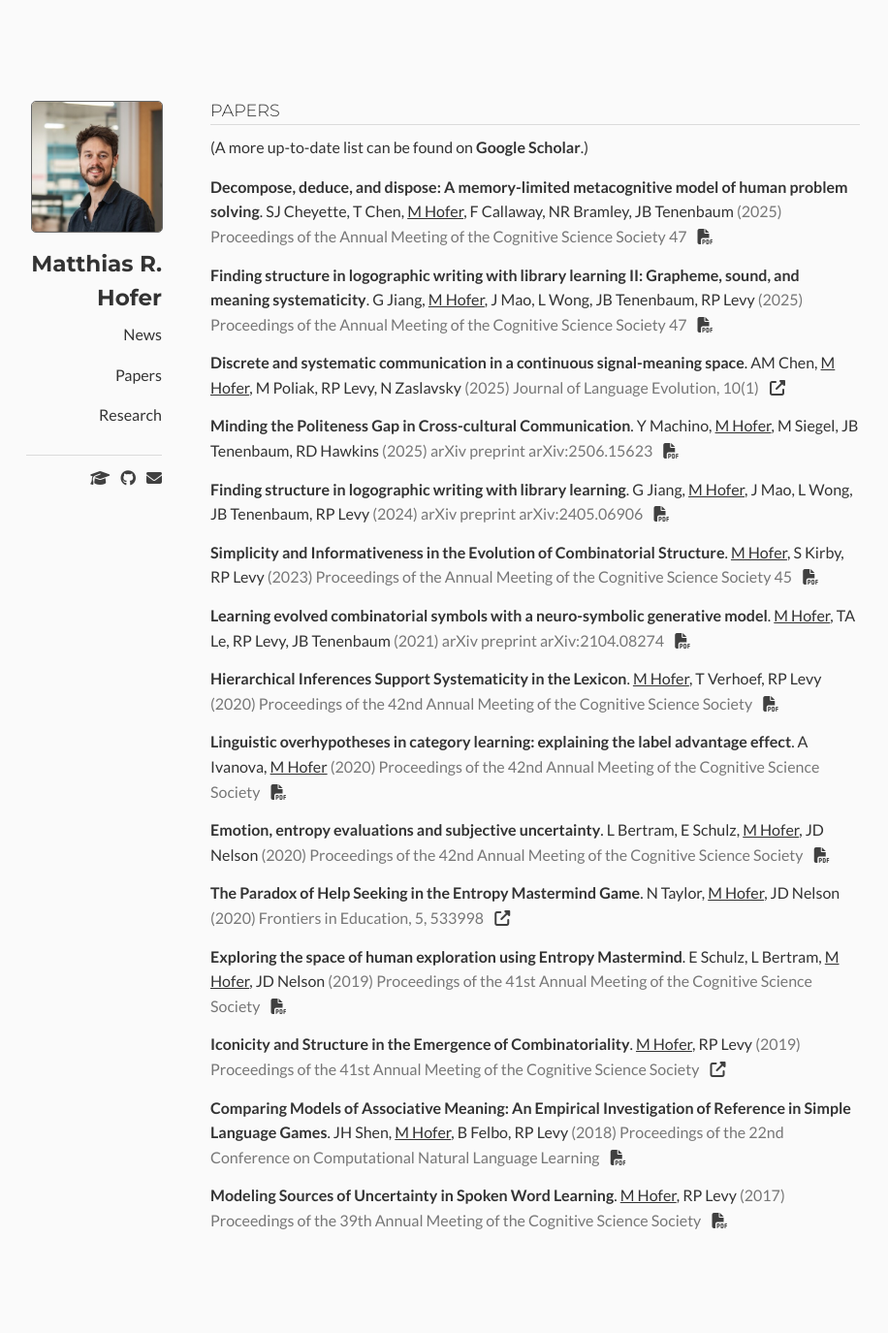
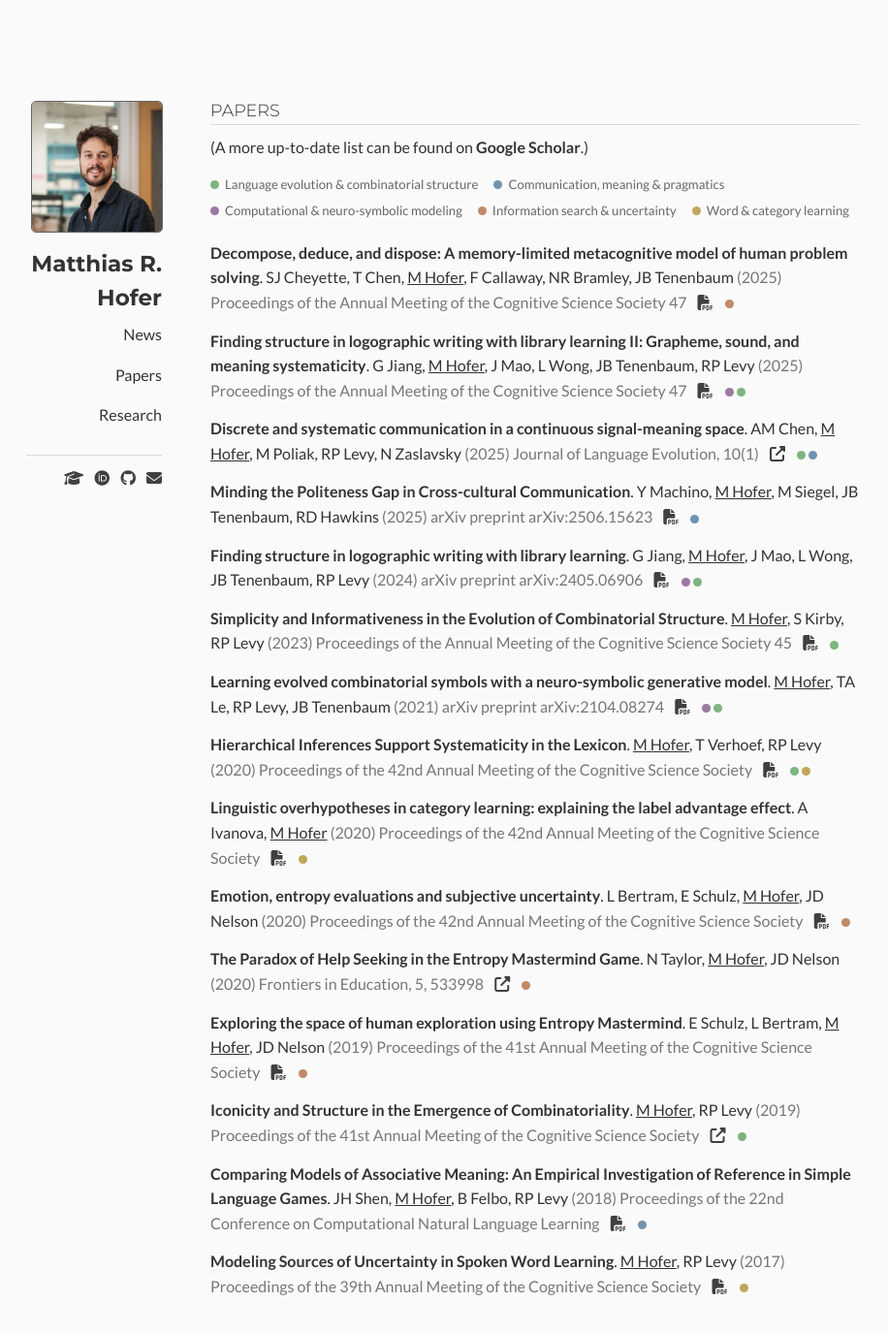
Before and after one commit to rmhofer/rmhofer.github.io, a Jekyll site: the page built from content/papers.md, in a window 1280 px wide and 1400 px high. Shown: the top 1375 px of the window at 97% size, without its empty margins (168-1084 px from the left). Built offline with Jekyll 4.4.1, drawn with Linux system fonts in a browser that asks for light colours; our own code applies the rules of GitHub Pages for plain Markdown files.

Commit message:
Add category markers, ORCID, font preview, bib->yaml automation
- Research-area markers: muted colored dots per paper + legend, driven
  by _data/areas.yml and per-paper tags in papers.yml
- Add ORCID icon to sidebar (placeholder iD pending real one)
- Add hidden, noindex font-preview.html comparing four type pairings
- Rewrite make_bib.py into a real BibTeX->papers.yml converter
  (author initials, DOI/arXiv links, venue, keywords->tags, year sort)

Co-Authored-By: Claude Opus 4.8 (1M context) <noreply@anthropic.com>

```diff
--- /dev/null
+++ b/_data/areas.yml
@@ -0,0 +1,17 @@
+# Research areas shown as colored markers next to publications.
+# `key` is referenced by each paper's `tags:` list in papers.yml.
+- key: evolution
+  label: Language evolution & combinatorial structure
+  color: "#7eb47f"
+- key: communication
+  label: Communication, meaning & pragmatics
+  color: "#6f93b0"
+- key: modeling
+  label: Computational & neuro-symbolic modeling
+  color: "#9a7aa0"
+- key: search
+  label: Information search & uncertainty
+  color: "#c08a6a"
+- key: learning
+  label: Word & category learning
+  color: "#bfa75a"
--- a/_layouts/default.html
+++ b/_layouts/default.html
@@ -42,6 +42,8 @@
             <!-- Social Links -->
             <div class="social-links">
                 <a href="https://scholar.google.com/citations?hl=en&user=9L864oYAAAAJ" class="social-icon" target="_blank" rel="noopener" aria-label="Google Scholar" title="Google Scholar"><i class="fas fa-graduation-cap"></i></a>
+                <!-- TODO: replace 0000-0000-0000-0000 with Matthias's real ORCID iD -->
+                <a href="https://orcid.org/0000-0000-0000-0000" class="social-icon" target="_blank" rel="noopener" aria-label="ORCID" title="ORCID"><i class="fab fa-orcid"></i></a>
                 <a href="https://github.com/rmhofer" class="social-icon" target="_blank" rel="noopener" aria-label="GitHub" title="GitHub"><i class="fab fa-github"></i></a>
                 <a class="social-icon" aria-label="Email" title="Email"><i class="fas fa-envelope"></i></a>
             </div>
--- a/assets/css/style.css
+++ b/assets/css/style.css
@@ -169,6 +169,39 @@ a:hover {
     color: #777;
 }
 
+/* Research-area markers */
+.area-dot {
+    display: inline-block;
+    width: 9px;
+    height: 9px;
+    border-radius: 50%;
+    vertical-align: middle;
+}
+
+.paper-areas {
+    margin-left: 6px;
+    white-space: nowrap;
+}
+
+.paper-areas .area-dot {
+    margin-left: 3px;
+}
+
+.area-legend {
+    display: flex;
+    flex-wrap: wrap;
+    gap: 6px 16px;
+    margin: 4px 0 20px;
+    font-size: 0.82em;
+    color: #666;
+}
+
+.area-legend-item {
+    display: inline-flex;
+    align-items: center;
+    gap: 6px;
+}
+
 .underline {
     text-decoration: underline;
 }
--- a/content/papers.md
+++ b/content/papers.md
@@ -3,6 +3,12 @@
 
 <div style="margin-bottom: 15px;">
 (A more up-to-date list can be found on <a href="https://scholar.google.com/citations?hl=en&pli=1&user=9L864oYAAAAJ" target="_blank">Google Scholar</a>.)
+</div>
+
+<div class="area-legend">
+  {% for area in site.data.areas %}
+  <span class="area-legend-item"><span class="area-dot" style="background: {{ area.color }};"></span>{{ area.label }}</span>
+  {% endfor %}
 </div>
 
 {% assign sorted_papers = site.data.papers | sort: 'year' | reverse %}
@@ -19,6 +25,7 @@
       {% else %}
       <a href="{{ paper.link }}" class="paper-icon" target="_blank" title="View paper" aria-label="View paper"><i class="fas fa-up-right-from-square"></i></a>
       {% endif %}{% endif %}
+      {% if paper.tags %}<span class="paper-areas">{% for t in paper.tags %}{% assign area = site.data.areas | where: "key", t | first %}{% if area %}<span class="area-dot" style="background: {{ area.color }};" title="{{ area.label }}"></span>{% endif %}{% endfor %}</span>{% endif %}
     </li>
   {% endfor %}
 </ul>
```
Also changed, not shown: _data/papers.yml (+15 -0 lines), fonts-preview.html (added, +114 -0 lines), make_bib.py (+110 -30 lines).
